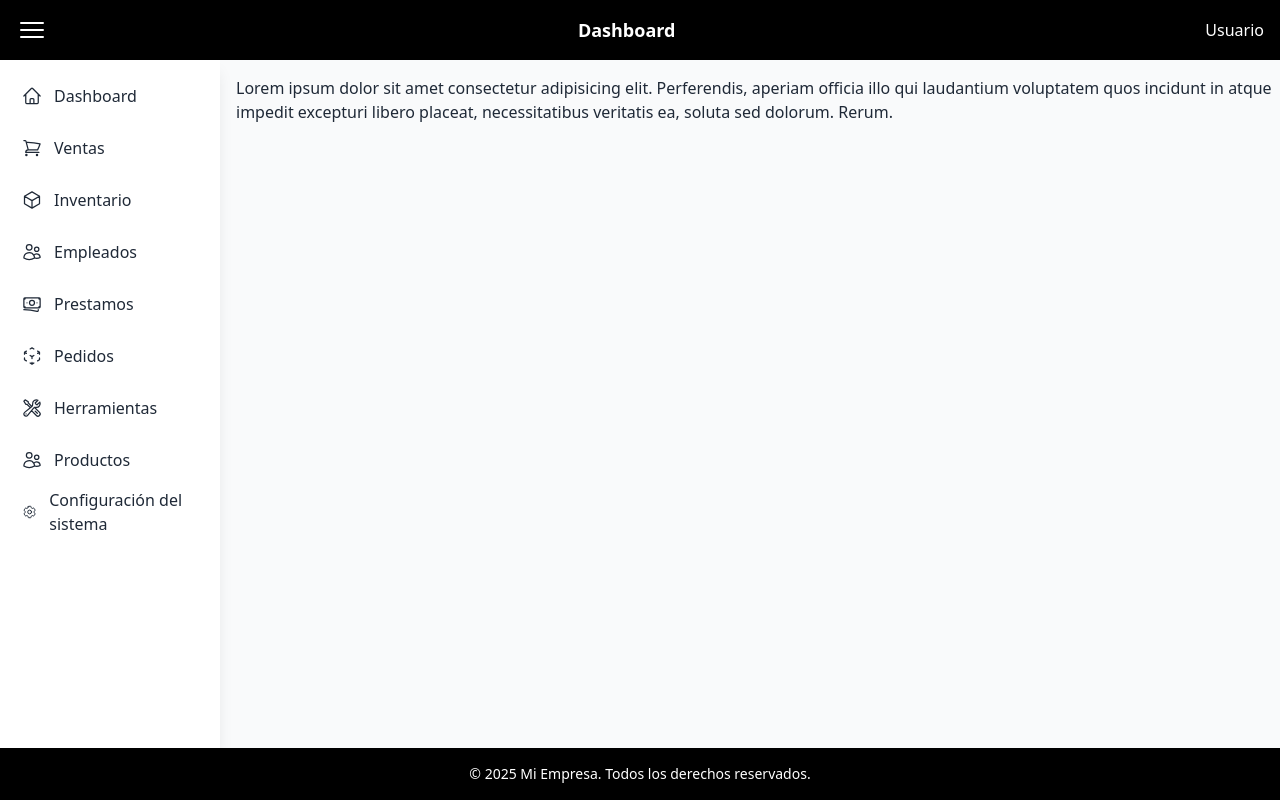
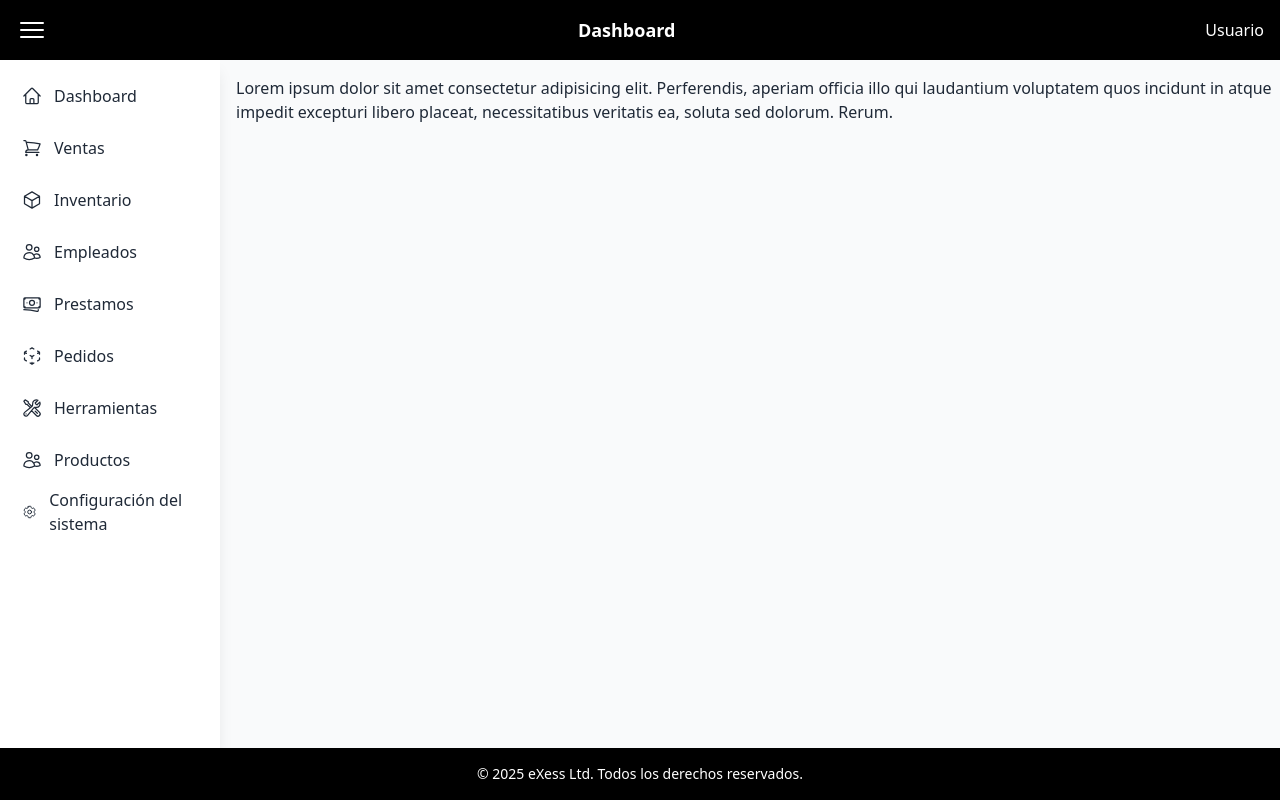
Before and after one commit to IsaaChaquito/Dashboard, a React (Vite) app: page / in a window 1280 px wide. Built offline with nearby package versions, Linux system fonts and the light colour scheme.

Commit message:
styling icons

```diff
--- a/src/components/Layout/Footer.tsx
+++ b/src/components/Layout/Footer.tsx
@@ -1,7 +1,12 @@
-export default function Footer() {
+
+interface FooterProps {
+  corporation: string
+}
+
+export default function Footer( { corporation = "My Company" }: FooterProps ) {
   return (
     <footer className=" p-4 text-center text-sm w-full h-[var(--footer-height)] bg-[var(--color-primary)] text-white z-50">
-      © {new Date().getFullYear()} Mi Empresa. Todos los derechos reservados.
+      © {new Date().getFullYear()} { corporation } Todos los derechos reservados.
     </footer>
   );
 }
--- a/src/components/Layout/Layout.tsx
+++ b/src/components/Layout/Layout.tsx
@@ -53,7 +53,7 @@ export default function Layout({ children }: LayoutProps) {
             </SimpleBar>
         </main>
       </div>
-      <Footer />
+      <Footer corporation={appConfig.company} />
     </div>
   );
 }
--- a/src/components/Layout/SidebarLeft.tsx
+++ b/src/components/Layout/SidebarLeft.tsx
@@ -39,7 +39,7 @@ export default function Sidebar({ menu, className }: SidebarProps) {
   function toggleTitles(){
 
     if( resType === screenResolution.movil || resType === screenResolution.tablet ){
-      return isSidebarOpen ? "block text-base truncate" : "hidden"
+      return isSidebarOpen ? "block text-base truncate max-w-36" : "hidden"
     }
 
     if( resType === screenResolution.desktop ){
@@ -92,13 +92,21 @@ export default function Sidebar({ menu, className }: SidebarProps) {
                 title={item.label}
                 key={item.path}
                 to={item.path}
-                className={({ isActive }) => (isActive ? "relative bg-[var(--color-primary)] text-white [box-shadow:rgba(0,_0,_0,_0.15)_0.95px_0.95px_2.6px]" : "hover:bg-gray-100") + " flex items-center gap-3 p-3 rounded-md  h-10 " }
+                className={({ isActive }) => (isActive ? "relative bg-[var(--color-primary)] text-white [box-shadow:rgba(0,_0,_0,_0.15)_0.95px_0.95px_2.6px]" : "hover:bg-gray-200") + " group flex items-center gap-3 p-3 rounded-md  h-10 " }
               >
-                <Icon className="size-5" />
+
+                {/* <Icon className="size-5 group-hover:scale-120 duration-75" />
                 <p className={`${toggleTitles()}`}
                 >
                   {item.label}
-                </p>
+                </p> */}
+                {({ isActive }) => (
+                  <>
+                    {/* {isActive && <span className="text-xs text-green-500">Activo</span>} */}
+                    <Icon className={`${isActive ? 'scale-120' : ''} size-5 group-hover:scale-120 duration-75`} />
+                    <p className={toggleTitles()}>{item.label}</p>
+                  </>
+                )}
               </NavLink>
             );
           })}
```
